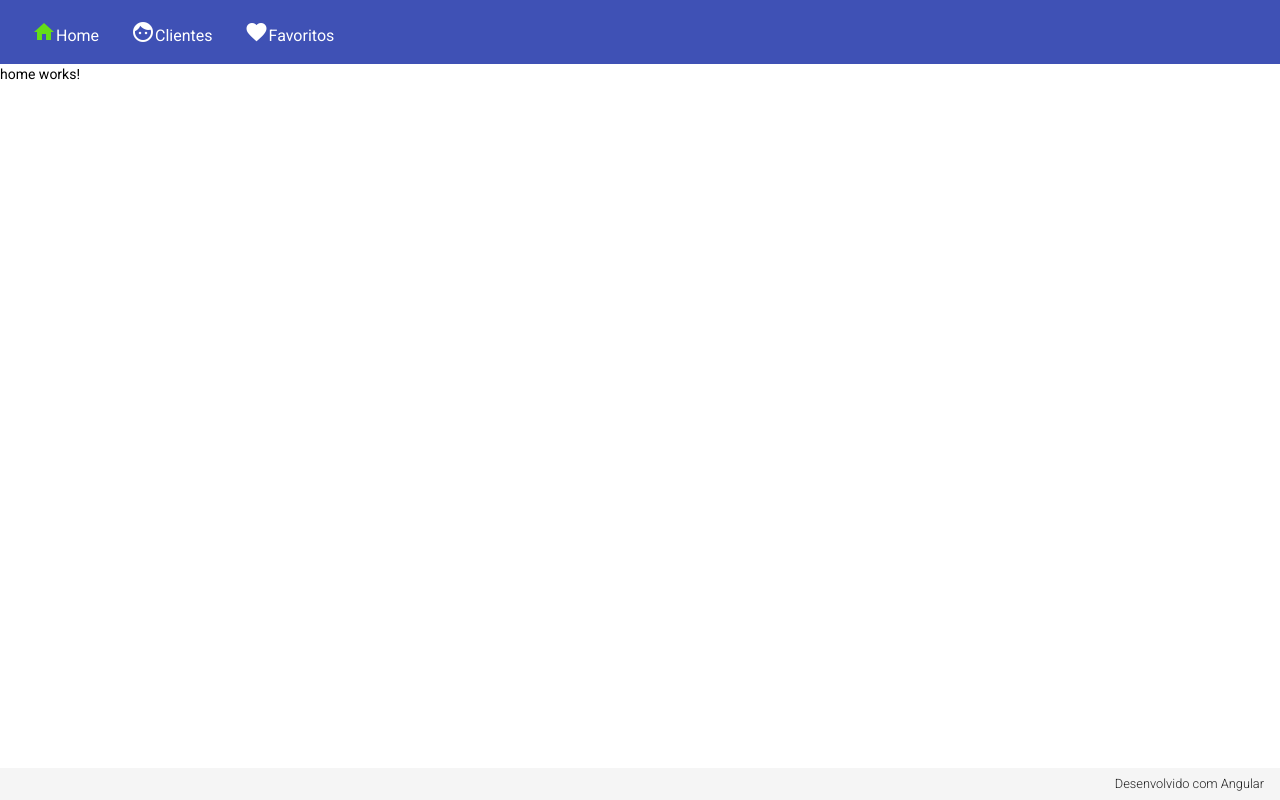
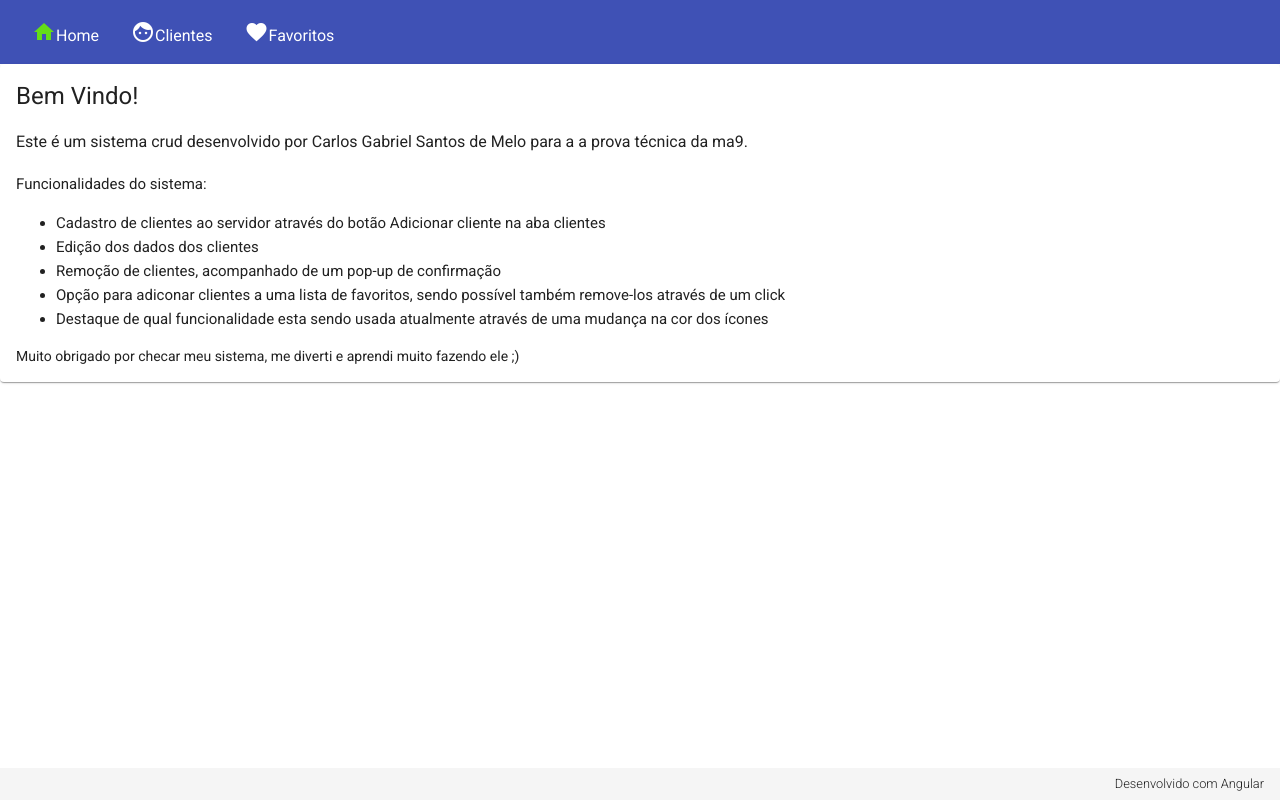
Before and after one commit to shykiu77/Prova-tecnica, an Angular app in the folder frontend/: page / in a window 1280 px wide. Built offline with nearby package versions, Linux system fonts and the light colour scheme.

Commit message:
Adição de conteúdo a view home.

```diff
--- a/frontend/src/app/components/views/home/home.component.html
+++ b/frontend/src/app/components/views/home/home.component.html
@@ -1 +1,16 @@
-<p>home works!</p>
+<mat-card>
+    <mat-card-title><h1>Bem Vindo!</h1></mat-card-title>
+    <mat-card-content>
+        <h3>Este é um sistema crud desenvolvido por Carlos Gabriel Santos de Melo para a a prova técnica da ma9.</h3>
+        <h4>Funcionalidades do sistema:
+            <ul>
+                <li>Cadastro de clientes ao servidor através do botão Adicionar cliente na aba clientes</li>
+                <li>Edição dos dados dos clientes</li>
+                <li>Remoção de clientes, acompanhado de um pop-up de confirmação</li>
+                <li>Opção para adiconar clientes a uma lista de favoritos, sendo possível também remove-los através de um click</li>
+                <li>Destaque de qual funcionalidade esta sendo usada atualmente através de uma mudança na cor dos ícones</li>
+            </ul>
+        </h4>
+        Muito obrigado por checar meu sistema, me diverti e aprendi muito fazendo ele ;)
+    </mat-card-content>
+</mat-card>
```
